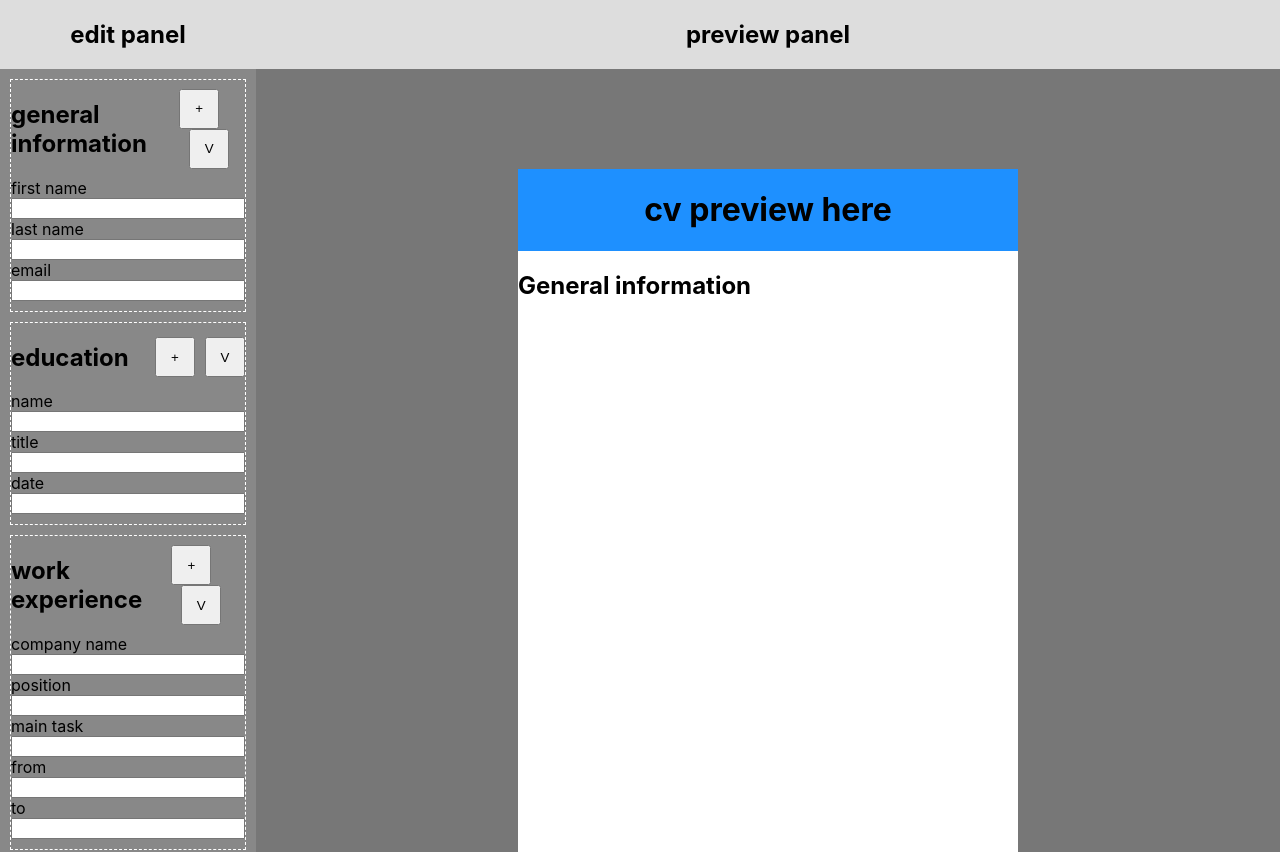
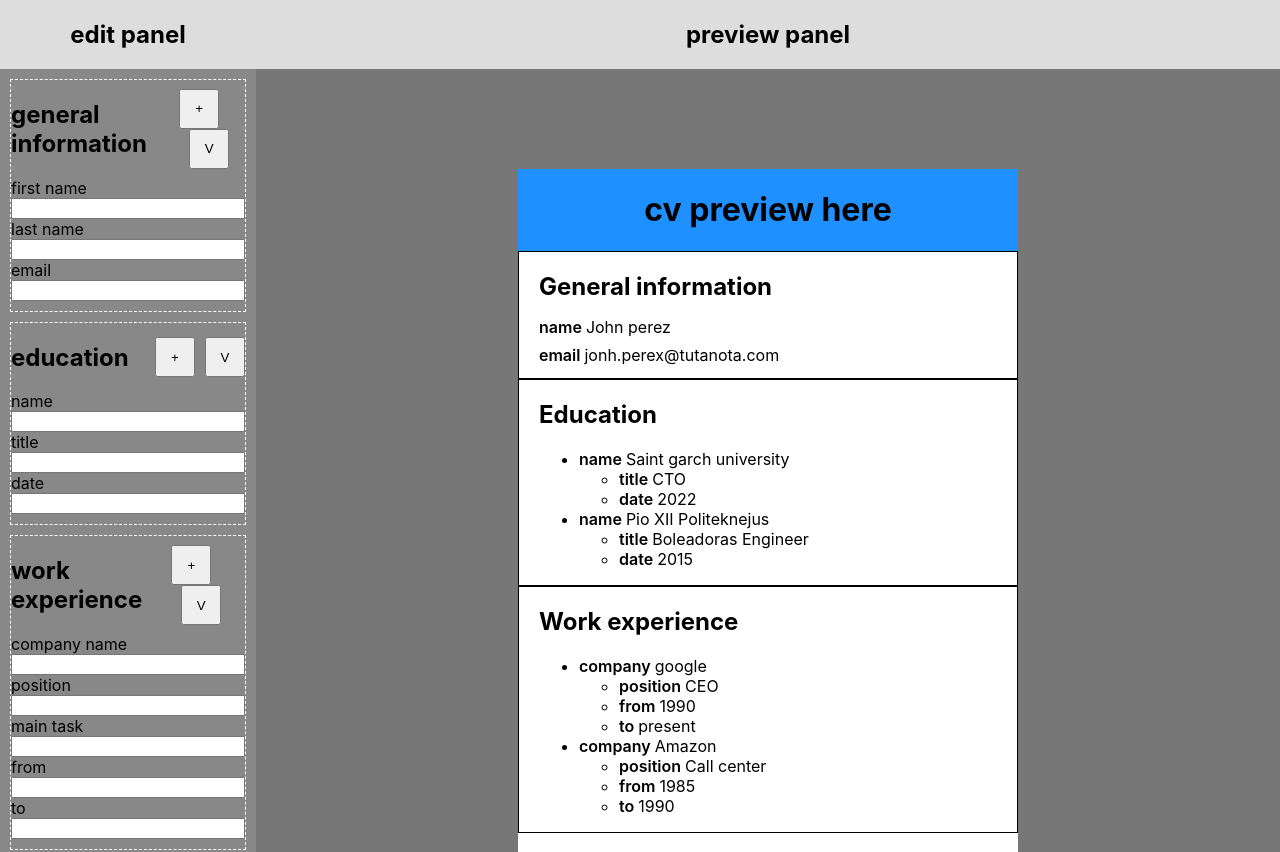
Before and after one commit to joeldevel/TOP-CV-application, a React (Create React App) app: page / in a window 1280 px wide. Shown: the top 852 px of the page. Built offline with nearby package versions, Linux system fonts and the light colour scheme.

Commit message:
adds mockupt data to cv preview

```diff
--- a/src/App.css
+++ b/src/App.css
@@ -95,13 +95,23 @@ button {
   margin-top: 100px;
 }
 
+
 .cv-header {
   background: dodgerblue;
   text-align: center;
 }
 
-
-/*section
+.cv-section {
+  border: 1px solid black;
+  padding-left: 20px;
+}
+.cv-section p {
+  line-height: 0.8;
+}
+.cv-field-label {
+  font-weight: 600;
+}
+/*edit section
 ==============================================================================*/
 .edit-section header {
   display: flex;
--- a/src/App.js
+++ b/src/App.js
@@ -111,7 +111,54 @@ function App() {
                     <h1>cv preview here</h1>
                 </div>
                 <div className="cv-body">
-                    <h2> General information</h2>
+                    <section className="cv-section">
+                        <h2 className="cv-section-title">General information</h2>
+                        <p className="cv-complete-name">
+                            <span className="cv-field-label">name </span>John perez</p>
+                        <p className="cv-email">
+                            <span className="cv-field-label">email </span>jonh.perex@tutanota.com</p>
+                    </section>
+                    <section className="cv-section">
+                        <h2 className="cv-section-title">Education</h2>
+                        <ul className="education-list">
+                            <li>
+                                <span className="cv-field-label">name </span>Saint garch university
+                                   <ul>
+                                        <li><span className="cv-field-label">title </span>CTO</li>
+                                        <li><span className="cv-field-label">date </span>2022</li>
+                                   </ul>
+                            </li>
+                            <li>
+                                <span className="cv-field-label">name </span>Pio XII Politeknejus
+                                   <ul>
+                                        <li><span className="cv-field-label">title </span>Boleadoras Engineer</li>
+                                        <li><span className="cv-field-label">date </span>2015</li>
+                                   </ul>
+                            </li>
+                        </ul>
+                    </section>
+                    <section className="cv-section">
+                        <h2 className="cv-section-title">Work experience</h2>
+                        <ul className="work-experience-list">
+                            <li>
+                                <span className="cv-field-label">company </span> google
+                                   <ul>
+                                        <li><span className="cv-field-label">position </span>CEO</li>
+                                        <li><span className="cv-field-label">from </span>1990</li>
+                                        <li><span className="cv-field-label">to </span>present</li>
+                                   </ul>
+                            </li>
+                            <li>
+                                <span className="cv-field-label">company </span> Amazon
+                                   <ul>
+                                        <li><span className="cv-field-label">position </span>Call center</li>
+                                        <li><span className="cv-field-label">from </span>1985</li>
+                                        <li><span className="cv-field-label">to </span>1990</li>
+                                   </ul>
+                            </li>
+
+                        </ul>
+                    </section>
 
                 </div>
             </div>
```
